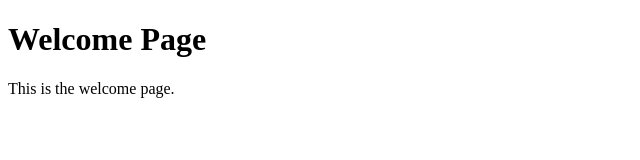
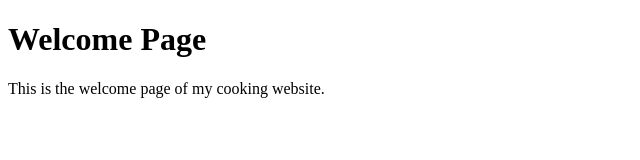
Before and after one commit to KarlGusta/welcome-page, a plain HTML site: page index.html in a window 1280 px wide. Shown: the whole page, without its empty margins (0-640 px from the left). Drawn offline with Linux system fonts and the light colour scheme.

Commit message:
Adding more descriptions

```diff
--- a/index.html
+++ b/index.html
@@ -7,6 +7,6 @@
 </head>
 <body>
     <h1>Welcome Page</h1>
-    <p>This is the welcome page.</p>
+    <p>This is the welcome page of my cooking website.</p>
 </body>
 </html>
```
